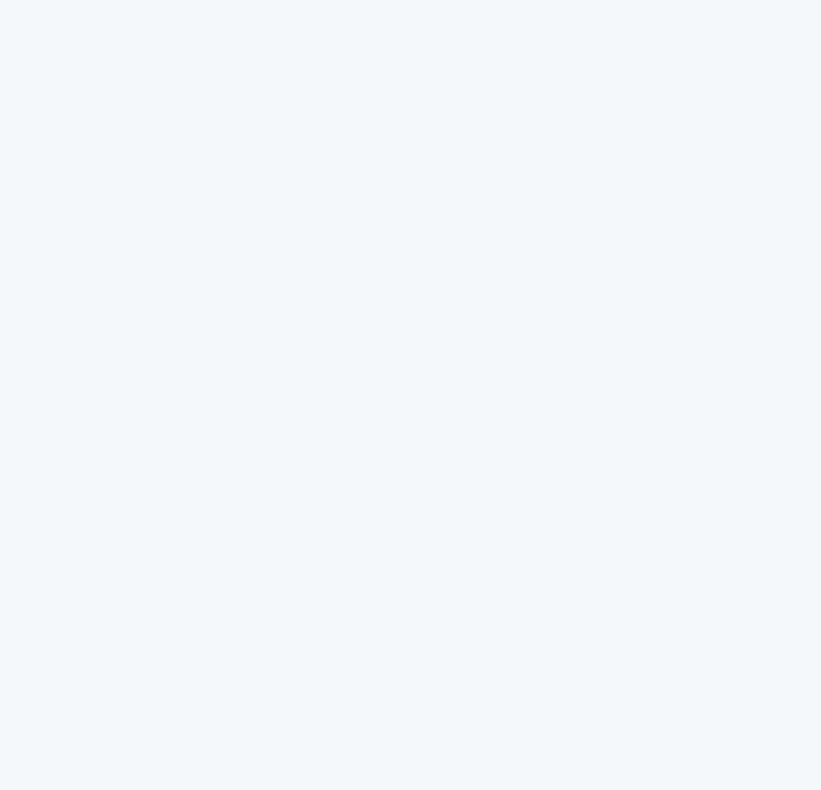
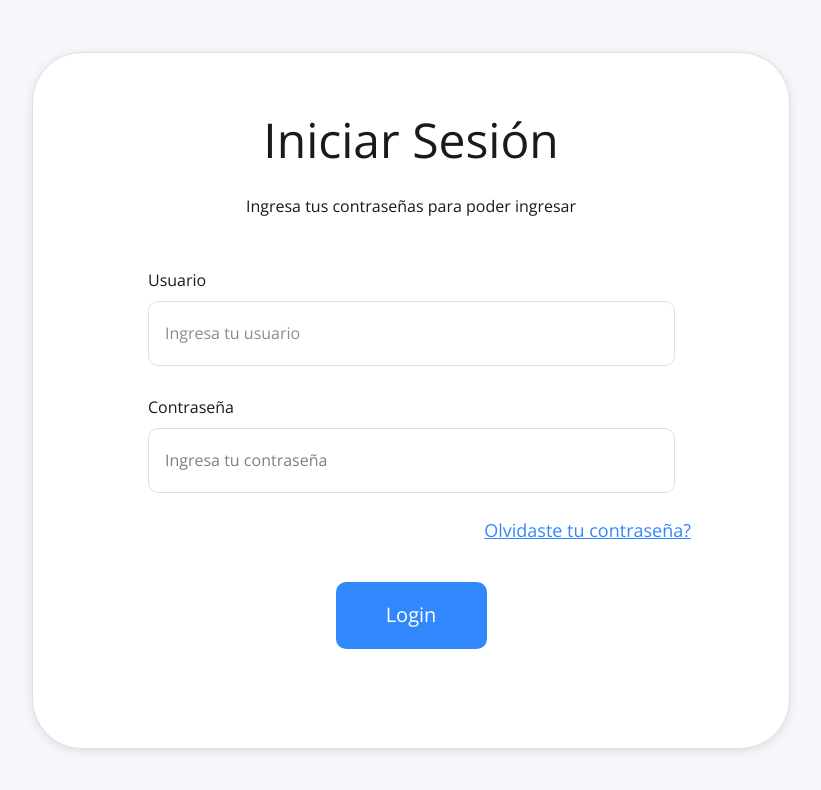
Before and after one commit to SethMillan/front-tenis-proyect, a Next.js app: page /login in a window 1280 px wide. Shown: the top 790 px of the page, without its empty margins (229-1050 px from the left). Built offline with nearby package versions, Linux system fonts and the light colour scheme.

Commit message:
feat(login): :sparkles: login modo claro bases de diseño terminadas
solamente hice las bases del diseño del login, todo tranqui

```diff
--- a/src/app/globals.css
+++ b/src/app/globals.css
@@ -2,6 +2,8 @@
 
 :root {
   --background: #f5f7fa;
+  --background-btn: #3188FD;
+
 }
 
 /* @theme inline {
@@ -22,3 +24,8 @@ body {
   background: var(--background);
   font-family: Arial, Helvetica, sans-serif;
 }
+p {
+  font-style: normal;
+  font-weight: 400;
+  line-height: normal;
+}
--- /dev/null
+++ b/src/app/login/layout.tsx
@@ -0,0 +1,15 @@
+import React from "react";
+
+export default function layout({
+  children,
+}: Readonly<{
+  children: React.ReactNode;
+}>) {
+  return (
+    <div className="min-w-screen min-h-screen flex justify-center items-center align-middle">
+      <div className="w-[758px] h-[697px] rounded-[50px] border border-[#E0E0E0] bg-white shadow-[0_2px_10px_0.1px_rgba(0,0,0,0.10)] ">
+        {children}
+      </div>
+    </div>
+  );
+}
--- a/src/app/login/page.tsx
+++ b/src/app/login/page.tsx
@@ -1,9 +1,39 @@
-import React from 'react'
+import Button from "@/components/Button";
+import React from "react";
 
 function page() {
   return (
-    <></>
-)
+    <div className="mt-[63px] mx-[115px] mb-[71px] ">
+      <h1 className="text-[#1A1A1A] text-5xl font-normal text-center ">
+        Iniciar Sesión
+      </h1>
+      <p className="text-[#1A1A1A] mt-[31px] text-center">
+        Ingresa tus contraseñas para poder ingresar
+      </p>
+      <div className="mt-[52px]">
+        <div className="text-[#1A1A1A] ">
+          <p className="">Usuario</p>
+          <input
+            className="w-[527px] h-[65px] border border-[#E0E0E0]  rounded-[10px] mt-[10px] p-4"
+            type="text"
+            placeholder="Ingresa tu usuario"
+          />
+        </div>
+        <p className="text-[#1A1A1A] mt-[30px]">Contraseña</p>
+        <input
+          className="w-[527px] h-[65px] border border-[#E0E0E0]  rounded-[10px] mt-[10px] p-4"
+          type="password"
+          placeholder="Ingresa tu contraseña"
+        />
+        <p className="text-[#3188FD] -mr-[17px] text-end text-[18px] underline-offset-auto underline cursor-pointer pt-[25px]">
+          Olvidaste tu contraseña?
+        </p>
+      </div>
+      <div className="flex items-center justify-center mt-[40px]">
+        <Button />
+      </div>
+    </div>
+  );
 }
 
-export default page
+export default page;
--- /dev/null
+++ b/src/components/Button.tsx
@@ -0,0 +1,10 @@
+import Link from "next/link";
+import React from "react";
+
+export default function Button() {
+  return (
+    <div className="bg-[var(--background-btn)] w-[151px] h-[67px] rounded-[10px] flex justify-center items-center">
+      <Link href={"/"} className="text-[#fff] text-[20px]">Login</Link>
+    </div>
+  );
+}
```
Also changed, not shown: 1 other file (tests, documents, lock files or other folders).
